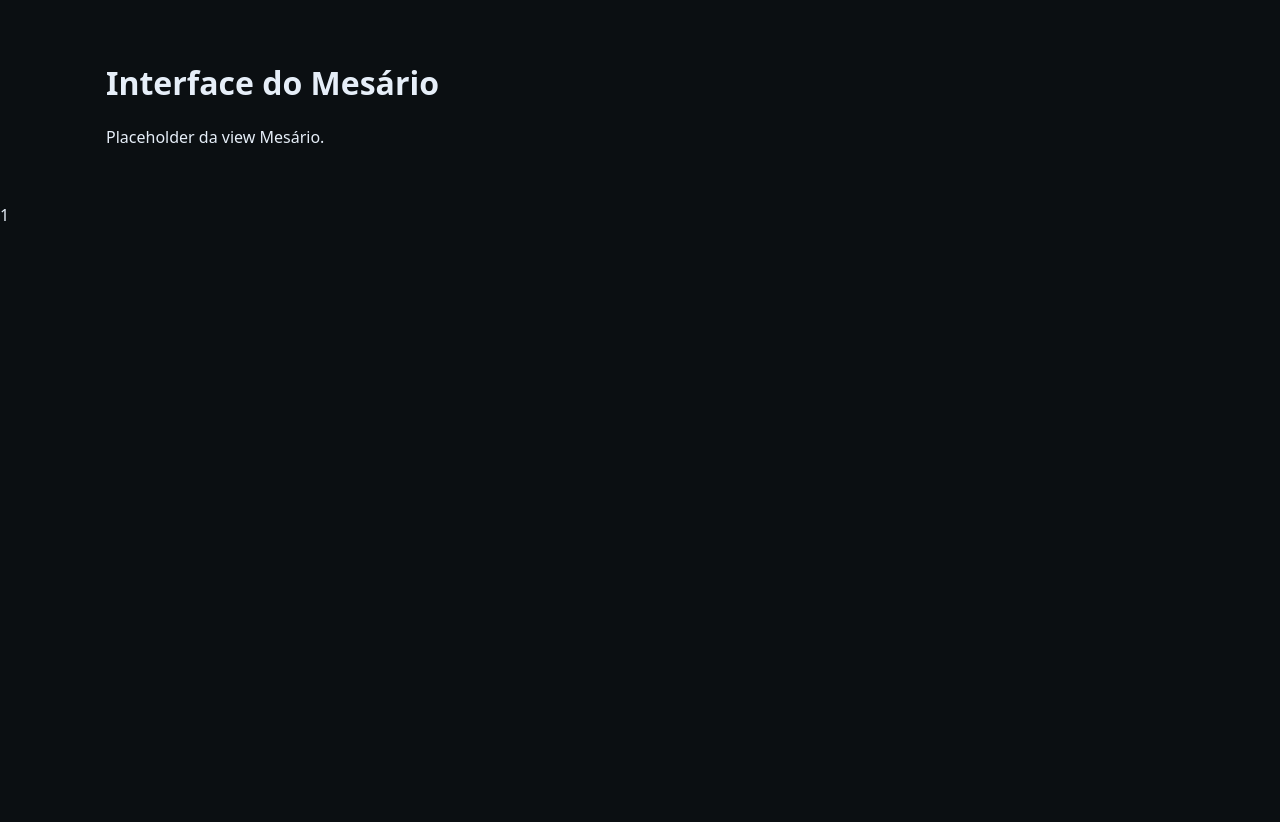
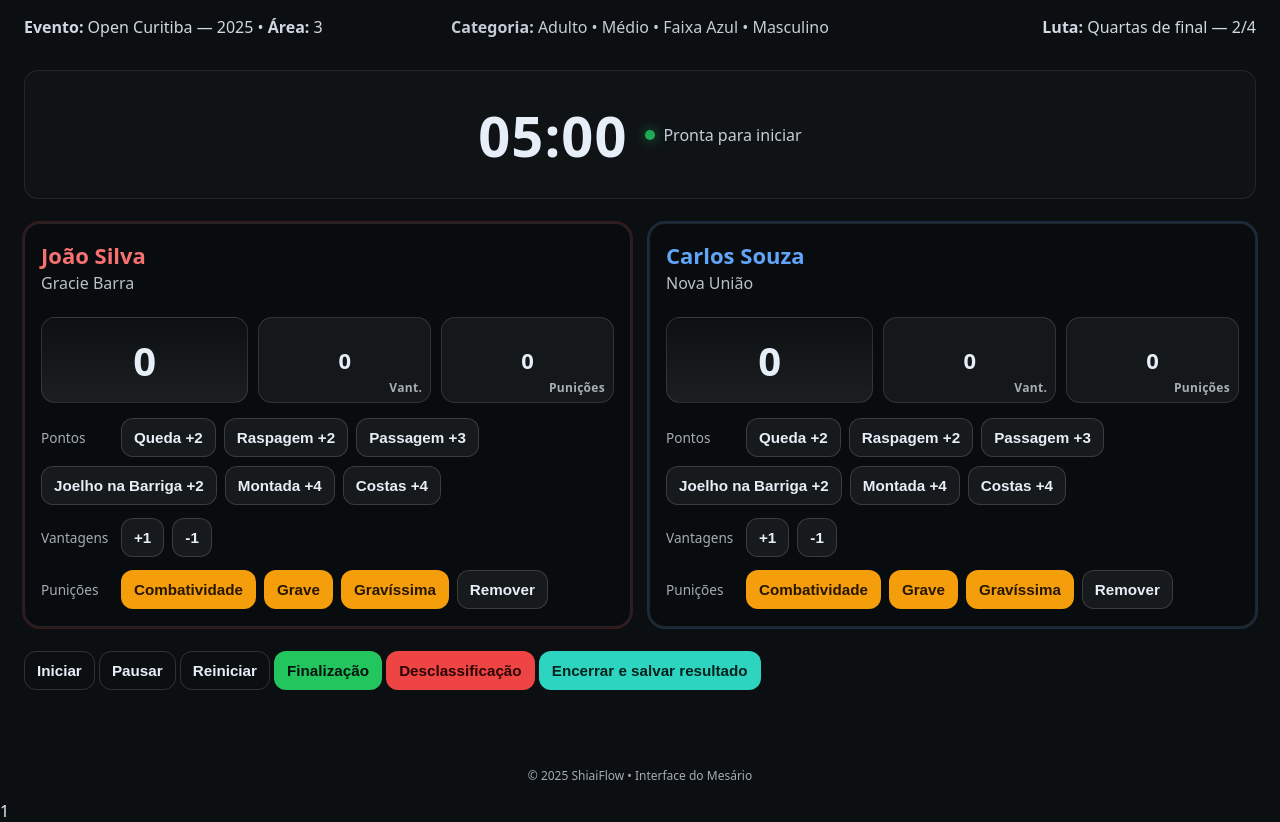
Before and after one commit to JapaBKS/BJJ, a PHP site: page /BJJ/mesario in a window 1280 px wide. Before the commit the page ends 221 px from the top, so only its background shows below. Run offline with PHP 8.4, Linux system fonts and the light colour scheme.

Commit message:
Tela Controle Mesário

```diff
--- /dev/null
+++ b/public/css/Mesario/mesario.css
@@ -0,0 +1,232 @@
+/* ====== Mesário (placar + cronômetro) ====== */
+.page {
+    min-height: 100dvh;
+    display: grid;
+    grid-template-rows: auto 1fr auto;
+}
+
+/* topo */
+.desk-header {
+    display: grid;
+    grid-template-columns: 1fr auto 1fr;
+    gap: 12px;
+    align-items: center;
+    padding: 16px clamp(12px, 3vw, 24px);
+    text-align: center;
+}
+
+.desk-header .event {
+    justify-self: start;
+    opacity: .9
+}
+
+.desk-header .bout {
+    justify-self: end;
+    opacity: .9
+}
+
+.category {
+    opacity: .85
+}
+
+/* conteúdo */
+.desk-main {
+    display: grid;
+    gap: 24px;
+    padding: 16px clamp(12px, 3vw, 24px) 32px;
+}
+
+/* cronômetro */
+.timer-board {
+    display: flex;
+    gap: 18px;
+    align-items: center;
+    justify-content: center;
+    padding: 12px 16px;
+    border: 1px solid rgba(255, 255, 255, .08);
+    border-radius: 14px;
+    background: rgba(255, 255, 255, .02);
+}
+
+.timer {
+    font-size: clamp(28px, 6vw, 56px);
+    font-weight: 800;
+    letter-spacing: 1px;
+}
+
+.status {
+    display: flex;
+    align-items: center;
+    gap: 8px;
+    opacity: .85;
+    font-size: clamp(14px, 2.2vw, 16px);
+}
+
+.status-dot {
+    width: 10px;
+    height: 10px;
+    border-radius: 50%;
+    background: #22c55e;
+    box-shadow: 0 0 12px #22c55eaa;
+}
+
+/* placares */
+.scoreboard {
+    display: grid;
+    grid-template-columns: 1fr 1fr;
+    gap: 18px;
+}
+
+.athlete {
+    border: 1px solid rgba(255, 255, 255, .1);
+    border-radius: 16px;
+    background: rgba(0, 0, 0, .18);
+    padding: 16px;
+    display: grid;
+    gap: 14px;
+}
+
+.ath-header h2 {
+    margin: 0;
+    font-size: clamp(18px, 3.2vw, 22px);
+}
+
+.academy {
+    margin: 2px 0 0;
+    opacity: .8
+}
+
+/* grid de pontos/vant/puni */
+.score-grid {
+    display: grid;
+    grid-template-columns: 1.2fr 1fr 1fr;
+    gap: 10px;
+}
+
+.score-box {
+    display: grid;
+    place-items: center;
+    font-weight: 800;
+    font-size: clamp(18px, 4vw, 22px);
+    border: 1px solid rgba(255, 255, 255, .12);
+    border-radius: 14px;
+    padding: 10px;
+    background: rgba(255, 255, 255, .05);
+    position: relative;
+}
+
+.score-box .label {
+    position: absolute;
+    bottom: 6px;
+    right: 8px;
+    font-size: .75rem;
+    opacity: .7;
+    font-weight: 600;
+    letter-spacing: .3px;
+}
+
+.score-box.big {
+    font-size: clamp(28px, 6vw, 40px);
+    background: linear-gradient(0deg, rgba(255, 255, 255, .08), rgba(255, 255, 255, .02));
+}
+
+/* controles */
+.controls {
+    display: grid;
+    gap: 10px;
+}
+
+.group {
+    display: flex;
+    flex-wrap: wrap;
+    gap: 8px;
+    align-items: center
+}
+
+.group-title {
+    font-size: .85rem;
+    opacity: .7;
+    margin-right: 2px;
+    padding: 6px 0;
+    min-width: 70px;
+}
+
+/* botões */
+.btn {
+    border: 1px solid rgba(255, 255, 255, .15);
+    background: rgba(255, 255, 255, .06);
+    color: var(--ink, #e6eef8);
+    padding: 10px 12px;
+    border-radius: 12px;
+    cursor: pointer;
+    font-weight: 700;
+    font-size: .95rem;
+}
+
+.btn:hover {
+    filter: brightness(1.05)
+}
+
+.btn:active {
+    transform: translateY(1px)
+}
+
+.btn.primary {
+    background: var(--accent, #2dd4bf);
+    color: #04221d;
+    border-color: transparent;
+}
+
+.btn.success {
+    background: #22c55e;
+    border-color: transparent;
+    color: #04140c
+}
+
+.btn.danger {
+    background: #ef4444;
+    border-color: transparent;
+    color: #2b0505
+}
+
+.btn.warning {
+    background: #f59e0b;
+    border-color: transparent;
+    color: #271600
+}
+
+.btn.ghost {
+    background: transparent;
+}
+
+/* cores por atleta */
+.red {
+    outline: 2px solid #ef444430;
+}
+
+.red .ath-header h2 {
+    color: #f87171
+}
+
+.blue {
+    outline: 2px solid #60a5fa30;
+}
+
+.blue .ath-header h2 {
+    color: #60a5fa
+}
+
+/* rodapé */
+.desk-footer {
+    padding: 16px;
+    text-align: center;
+    opacity: .7;
+    font-size: .9rem;
+}
+
+/* responsivo */
+@media (max-width: 980px) {
+    .scoreboard {
+        grid-template-columns: 1fr;
+    }
+}
--- a/public/views/Mesario/mesario.php
+++ b/public/views/Mesario/mesario.php
@@ -1 +1,143 @@
-<!doctype html><html lang='pt-br'><head><meta charset='utf-8'><meta name='viewport' content='width=device-width,initial-scale=1'><title>Mesário - ShiaiFlow</title><link rel='stylesheet' href='/public/css/style.css'></head><body><main class='container'><h1>Interface do Mesário</h1><p>Placeholder da view Mesário.</p></main><script src='/public/js/main.js'></script></body></html>
+<!doctype html>
+<html lang="pt-br">
+
+<head>
+    <meta charset="utf-8" />
+    <meta name="viewport" content="width=device-width,initial-scale=1" />
+    <title>Mesário — ShiaiFlow</title>
+
+    <link rel="stylesheet" href="/BJJ/public/css/style.css">
+    <link rel="stylesheet" href="/BJJ/public/css/Mesario/mesario.css">
+</head>
+
+<body>
+    <div class="page">
+
+        <!-- Barra superior com contexto da luta -->
+        <header class="desk-header">
+            <div class="event">
+                <strong>Evento:</strong> Open Curitiba — 2025 • <strong>Área:</strong> 3
+            </div>
+            <div class="category">
+                <strong>Categoria:</strong> Adulto • Médio • Faixa Azul • Masculino
+            </div>
+            <div class="bout">
+                <strong>Luta:</strong> Quartas de final — 2/4
+            </div>
+        </header>
+
+        <!-- Placar principal -->
+        <main class="desk-main">
+
+            <!-- Cronômetro e status -->
+            <section class="timer-board" aria-label="Cronômetro e status da luta">
+                <div class="timer">05:00</div>
+                <div class="status">
+                    <span class="status-dot"></span> Pronta para iniciar
+                </div>
+            </section>
+
+            <!-- Atletas / placares -->
+            <section class="scoreboard" aria-label="Placar dos atletas">
+
+                <!-- Atleta vermelho -->
+                <article class="athlete red" aria-labelledby="ath-red">
+                    <header class="ath-header">
+                        <h2 id="ath-red">João Silva</h2>
+                        <p class="academy">Gracie Barra</p>
+                    </header>
+
+                    <div class="score-grid">
+                        <div class="score-box big" title="Pontos">0</div>
+                        <div class="score-box" title="Vantagens">0<span class="label">Vant.</span></div>
+                        <div class="score-box" title="Punições">0<span class="label">Punições</span></div>
+                    </div>
+
+                    <!-- Controles (somente layout, sem JS) -->
+                    <div class="controls">
+                        <div class="group">
+                            <span class="group-title">Pontos</span>
+                            <button class="btn">Queda +2</button>
+                            <button class="btn">Raspagem +2</button>
+                            <button class="btn">Passagem +3</button>
+                            <button class="btn">Joelho na Barriga +2</button>
+                            <button class="btn">Montada +4</button>
+                            <button class="btn">Costas +4</button>
+                        </div>
+                        <div class="group">
+                            <span class="group-title">Vantagens</span>
+                            <button class="btn">+1</button>
+                            <button class="btn">-1</button>
+                        </div>
+                        <div class="group">
+                            <span class="group-title">Punições</span>
+                            <button class="btn warning">Combatividade</button>
+                            <button class="btn warning">Grave</button>
+                            <button class="btn warning">Gravíssima</button>
+                            <button class="btn">Remover</button>
+                        </div>
+                    </div>
+                </article>
+
+                <!-- Atleta azul -->
+                <article class="athlete blue" aria-labelledby="ath-blue">
+                    <header class="ath-header">
+                        <h2 id="ath-blue">Carlos Souza</h2>
+                        <p class="academy">Nova União</p>
+                    </header>
+
+                    <div class="score-grid">
+                        <div class="score-box big" title="Pontos">0</div>
+                        <div class="score-box" title="Vantagens">0<span class="label">Vant.</span></div>
+                        <div class="score-box" title="Punições">0<span class="label">Punições</span></div>
+                    </div>
+
+                    <div class="controls">
+                        <div class="group">
+                            <span class="group-title">Pontos</span>
+                            <button class="btn">Queda +2</button>
+                            <button class="btn">Raspagem +2</button>
+                            <button class="btn">Passagem +3</button>
+                            <button class="btn">Joelho na Barriga +2</button>
+                            <button class="btn">Montada +4</button>
+                            <button class="btn">Costas +4</button>
+                        </div>
+                        <div class="group">
+                            <span class="group-title">Vantagens</span>
+                            <button class="btn">+1</button>
+                            <button class="btn">-1</button>
+                        </div>
+                        <div class="group">
+                            <span class="group-title">Punições</span>
+                            <button class="btn warning">Combatividade</button>
+                            <button class="btn warning">Grave</button>
+                            <button class="btn warning">Gravíssima</button>
+                            <button class="btn">Remover</button>
+                        </div>
+                    </div>
+                </article>
+
+            </section>
+
+            <!-- Ações gerais da luta -->
+            <section class="global-actions" aria-label="Ações da luta">
+                <button class="btn ghost">Iniciar</button>
+                <button class="btn ghost">Pausar</button>
+                <button class="btn ghost">Reiniciar</button>
+                <button class="btn success">Finalização</button>
+                <button class="btn danger">Desclassificação</button>
+                <button class="btn primary">Encerrar e salvar resultado</button>
+            </section>
+        </main>
+
+        <footer class="desk-footer">
+            <small>© <span id="year"></span> ShiaiFlow • Interface do Mesário</small>
+        </footer>
+    </div>
+
+    <script>
+        document.getElementById('year').textContent = new Date().getFullYear();
+    </script>
+</body>
+
+</html>
```
